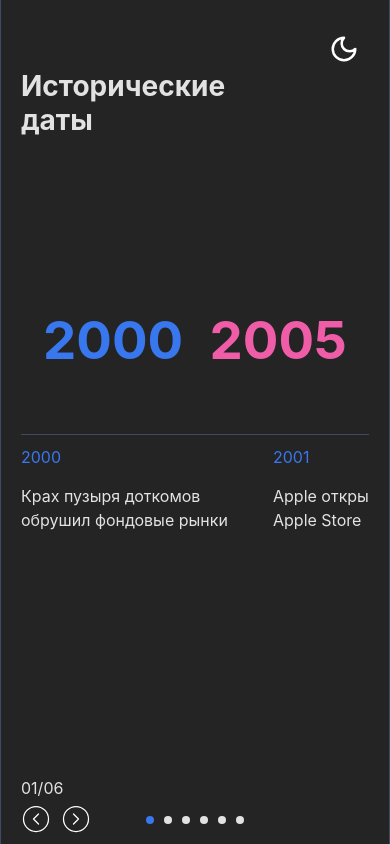
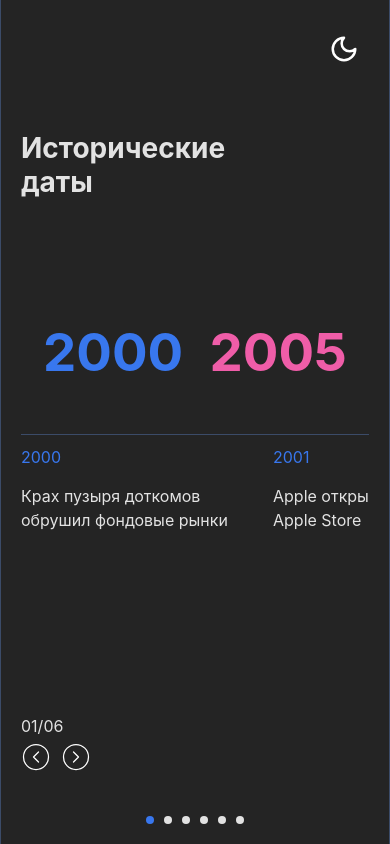
Before and after one commit to EazyXxX/event_slider, a React (Vite) app: page / in a window 390 px wide. Built offline with nearby package versions, Linux system fonts and the light colour scheme.

Commit message:
Fix tablet resolution

```diff
--- a/src/components/TimeCircle.tsx
+++ b/src/components/TimeCircle.tsx
@@ -210,10 +210,6 @@ const TimeCircleContainer = styled.div`
   display: flex;
   flex-direction: column;
   justify-content: space-between;
-
-  @media (max-width: ${(props) => props.theme.breakpoints.tablet}) {
-    height: calc(100vh - 20px);
-  }
 `;
 
 const CircleWrapper = styled.div`
```
Also changed, not shown: src/components/SegmentSlider.tsx (+0 -10 lines).
